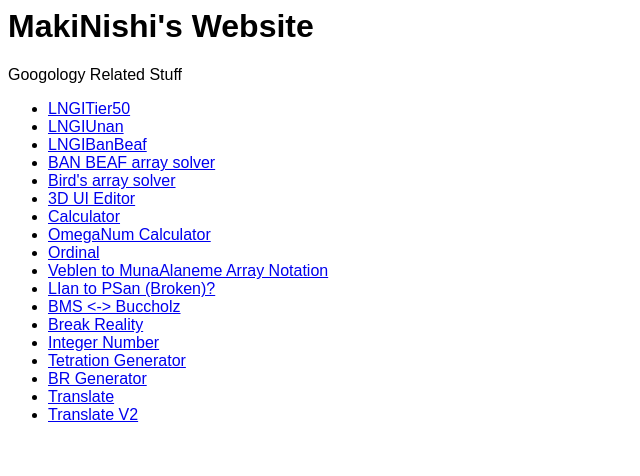
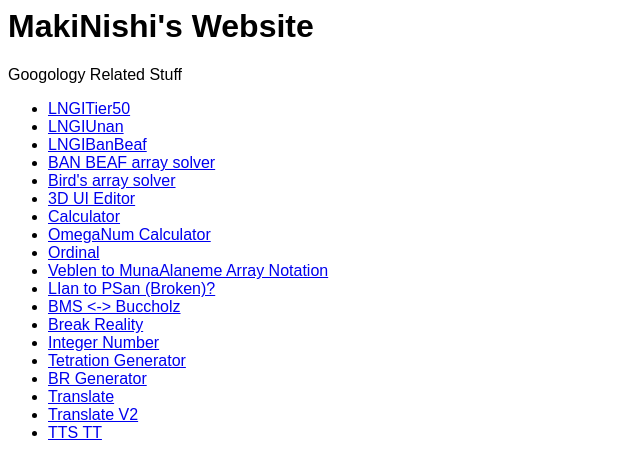
Before and after one commit to MakiNishi3/test, a plain HTML site: page index.html in a window 1280 px wide. Shown: the full height of the page, 0-640 px from the left. Drawn offline with Linux system fonts and the light colour scheme.

Commit message:
Update index.html

```diff
--- a/index.html
+++ b/index.html
@@ -26,5 +26,6 @@ body {
 <li><a href="https://makinishi3.github.io/test/breakreality">BR Generator</a></li>
 	<li><a href="https://makinishi3.github.io/test/Translator">Translate</a></li>
 	<li><a href="https://makinishi3.github.io/test/translator">Translate V2</a></li>
+	<li><a href="https://makinishi3.github.io/test/tiktoktts">TTS TT</a></li>
 
 </ul>
```
